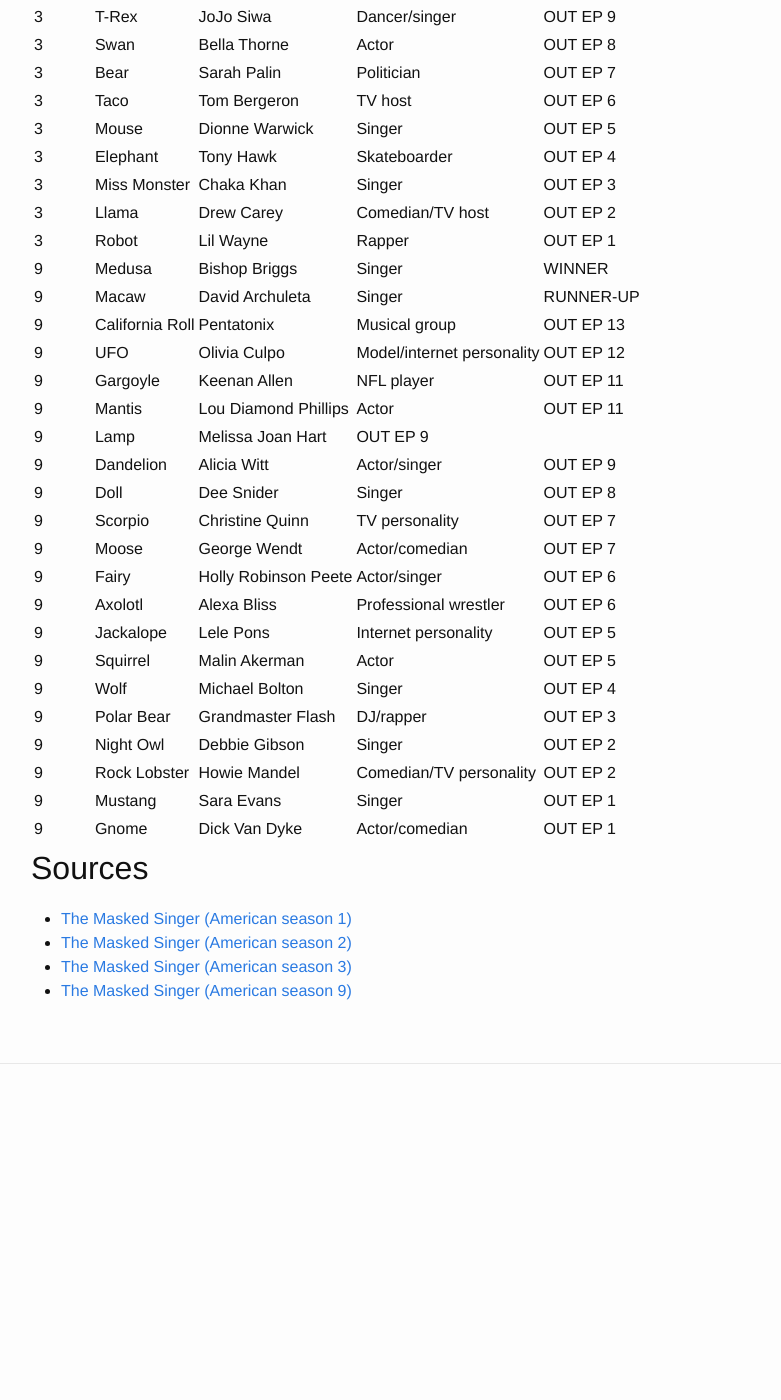
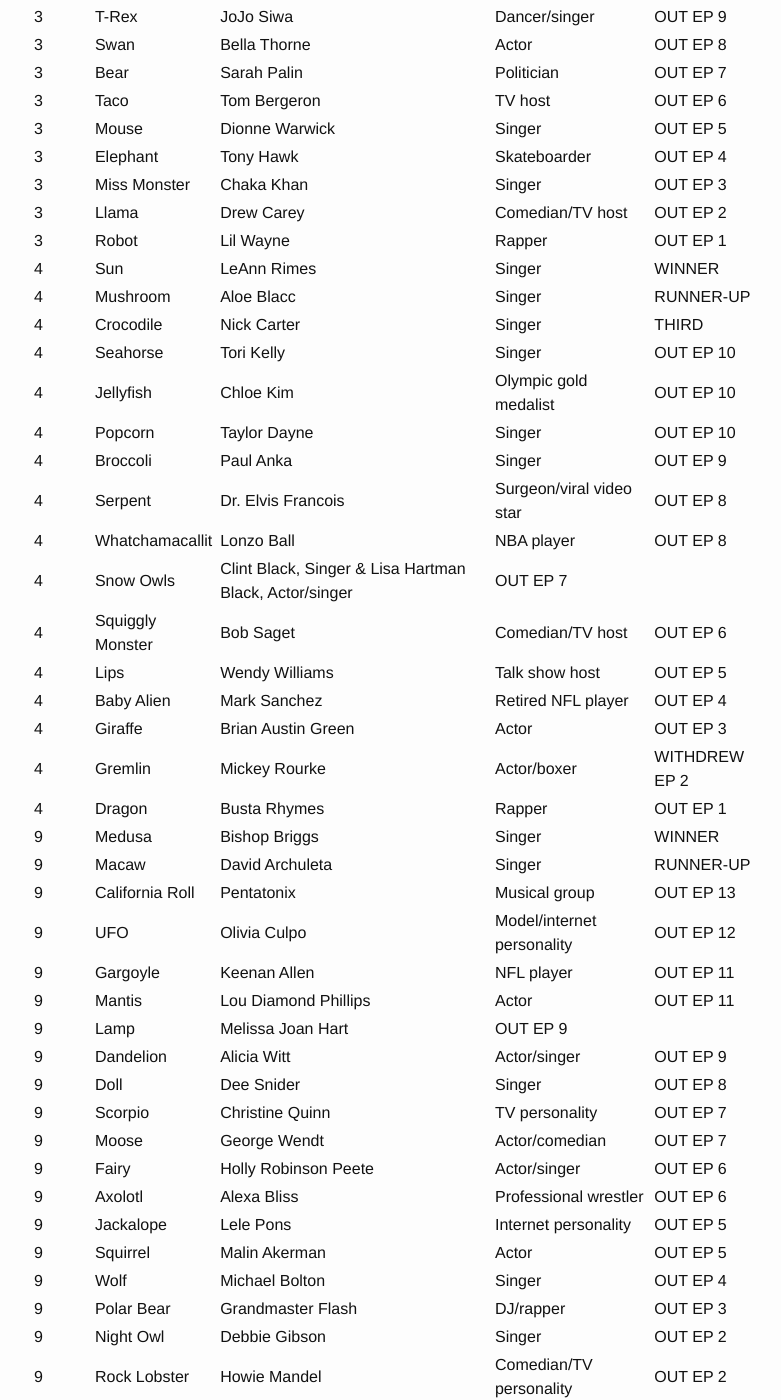
Before and after one commit to roclar/roclar.github.io, a Jekyll site: the page built from MaskedSingerContestants.md, in a window 1280 px wide and 1400 px high, scrolled down 1522 px. Shown: the whole window, without its empty margins (239-1020 px from the left). Built offline with Jekyll 4.4.1, drawn with Linux system fonts in a browser that asks for light colours; before the commit the page ends 2676 px from its top, so only the background shows below that; some of the changed text lies outside the part shown.

Commit message:
Added season 4

```diff
--- a/MaskedSingerContestants.md
+++ b/MaskedSingerContestants.md
@@ -64,6 +64,22 @@
 | 3 | Miss Monster | Chaka Khan | Singer | OUT EP 3 |
 | 3 | Llama | Drew Carey | Comedian/TV host | OUT EP 2 |
 | 3 | Robot | Lil Wayne | Rapper | OUT EP 1 |
+| 4 | Sun | LeAnn Rimes | Singer | WINNER |
+| 4 | Mushroom | Aloe Blacc | Singer | RUNNER-UP |
+| 4 | Crocodile | Nick Carter | Singer | THIRD |
+| 4 | Seahorse | Tori Kelly | Singer | OUT EP 10 |
+| 4 | Jellyfish | Chloe Kim | Olympic gold medalist | OUT EP 10 |
+| 4 | Popcorn | Taylor Dayne | Singer | OUT EP 10 |
+| 4 | Broccoli | Paul Anka | Singer | OUT EP 9 |
+| 4 | Serpent | Dr. Elvis Francois | Surgeon/viral video star | OUT EP 8 |
+| 4 | Whatchamacallit | Lonzo Ball | NBA player | OUT EP 8 |
+| 4 | Snow Owls | Clint Black, Singer & Lisa Hartman Black, Actor/singer | OUT EP 7 |
+| 4 | Squiggly Monster | Bob Saget | Comedian/TV host | OUT EP 6 |
+| 4 | Lips | Wendy Williams | Talk show host | OUT EP 5 |
+| 4 | Baby Alien | Mark Sanchez | Retired NFL player | OUT EP 4 |
+| 4 | Giraffe | Brian Austin Green | Actor | OUT EP 3 |
+| 4 | Gremlin | Mickey Rourke | Actor/boxer | WITHDREW EP 2 |
+| 4 | Dragon | Busta Rhymes | Rapper | OUT EP 1 |
 | 9 | Medusa | Bishop Briggs | Singer | WINNER |
 | 9 | Macaw | David Archuleta | Singer | RUNNER-UP |
 | 9 | California Roll | Pentatonix | Musical group | OUT EP 13 |
@@ -91,4 +107,5 @@
 * [The Masked Singer (American season 1)](https://en.wikipedia.org/wiki/The_Masked_Singer_(American_season_1))
 * [The Masked Singer (American season 2)](https://en.wikipedia.org/wiki/The_Masked_Singer_(American_season_2))
 * [The Masked Singer (American season 3)](https://en.wikipedia.org/wiki/The_Masked_Singer_(American_season_3))
+* [The Masked Singer (American season 4)](https://en.wikipedia.org/wiki/The_Masked_Singer_(American_season_4))
 * [The Masked Singer (American season 9)](https://en.wikipedia.org/wiki/The_Masked_Singer_(American_season_9))
```
